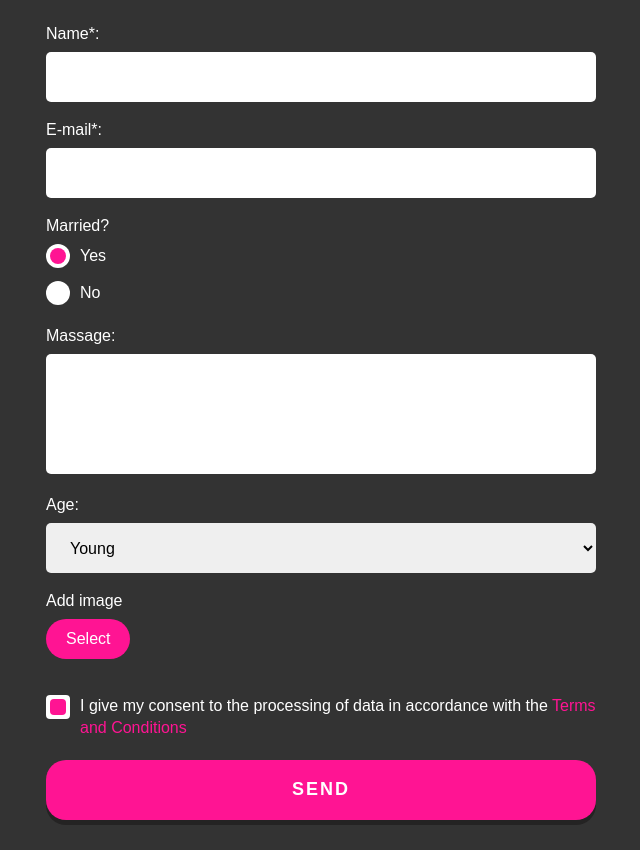
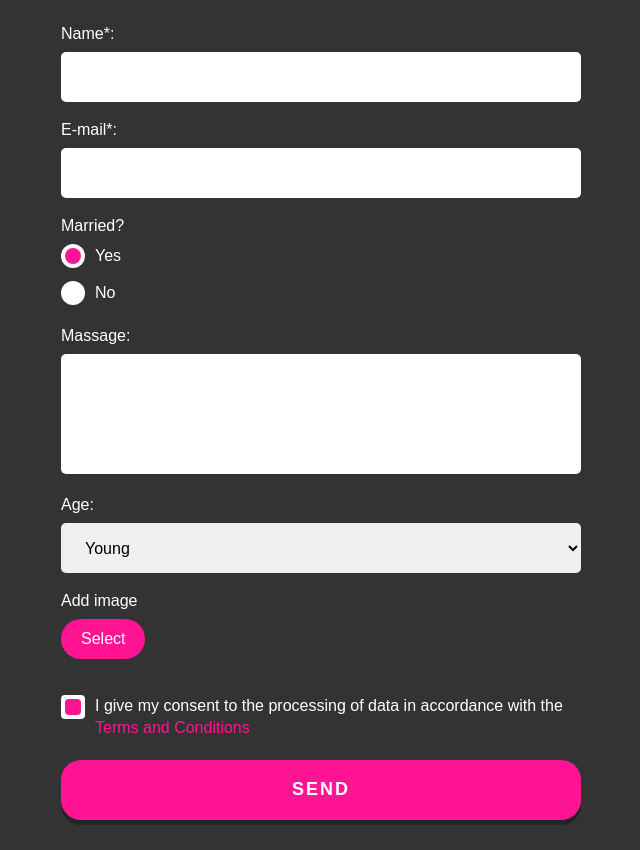
Before and after one commit to Mr-Serzh/styling-and-submitting-the-form, a plain HTML site: page index.html in a window 1280 px wide. Shown: the part 66-916 px from the top of the page, without its empty margins (319-959 px from the left). Drawn offline with nearby package versions, Linux system fonts and the light colour scheme.

Commit message:
fixed padding form

```diff
--- a/css/style.css
+++ b/css/style.css
@@ -54,7 +54,7 @@ body {
   max-width: 550px;
   margin: 0 auto;
   color: var(--primary-text-color);
-  padding: 30px 0;
+  padding: 30px 15px;
 }
 
 .form * {
```
